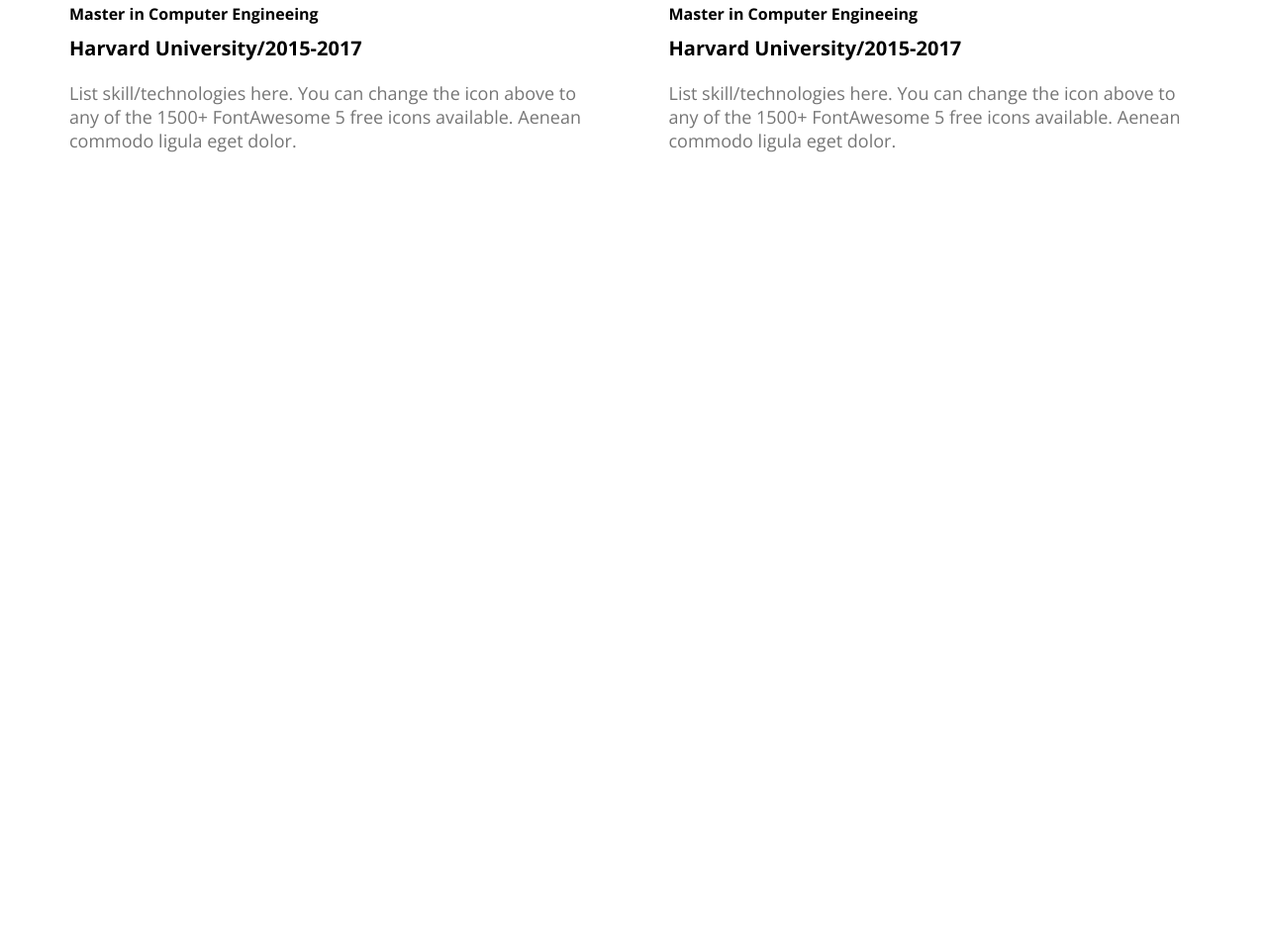
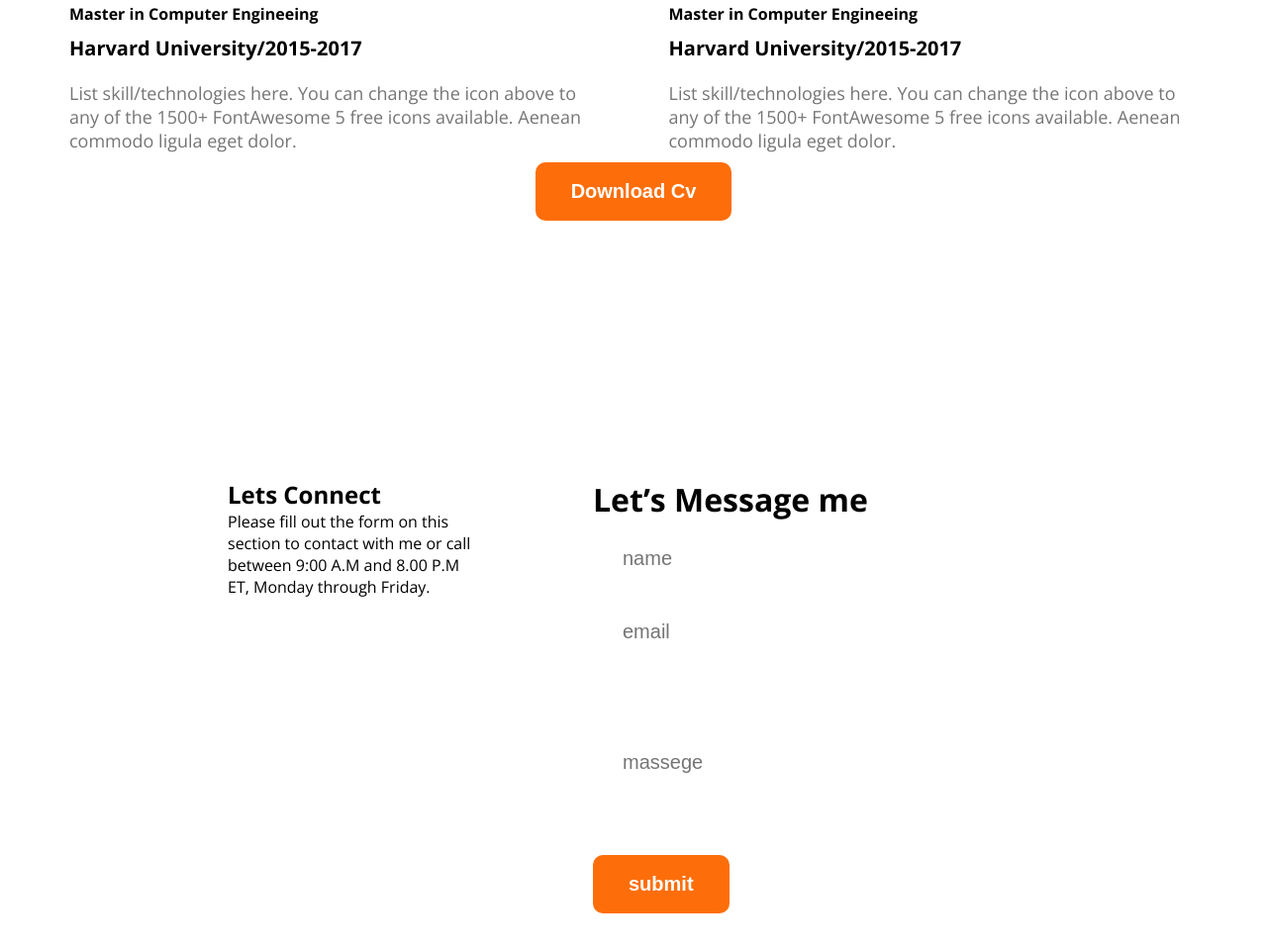
Before and after one commit to Mesbaul24402138/my-new-website, a plain HTML site: page index.html in a window 1280 px wide. Shown: the part 2853-3814 px from the top of the page at 99% size. Before the commit the page ends 3137 px from the top, so only its background shows below. Drawn offline with nearby package versions, Linux system fonts and the light colour scheme; a web font is replaced by a local one.

Commit message:
web finish

```diff
--- a/index.html
+++ b/index.html
@@ -106,21 +106,21 @@
                     <h3 class="resume-colum-tittle">My Education</h3>
                     <div class="exprience">
                         <h4 class="exprience-tittle">Master in Computer Engineeing</h4>
-                        <h3 class="exprience-sub-tittle">Harvard University/2015-2017</h3>
+                        <h5 class="exprience-sub-tittle">Harvard University/2015-2017</h5>
                         <p class="exprience-description">List skill/technologies here. You can change the icon above
 to any of the 1500+ FontAwesome 5 free icons available. Aenean commodo ligula eget dolor.</p>
                     </div>
                     <hr>
                     <div class="exprience">
                         <h4 class="exprience-tittle">Master in Computer Engineeing</h4>
-                        <h3 class="exprience-sub-tittle">Harvard University/2015-2017</h3>
+                        <h5 class="exprience-sub-tittle">Harvard University/2015-2017</h5>
                         <p class="exprience-description">List skill/technologies here. You can change the icon above
 to any of the 1500+ FontAwesome 5 free icons available. Aenean commodo ligula eget dolor.</p>
                     </div>
                     <hr>
                     <div class="exprience">
                         <h4 class="exprience-tittle">Master in Computer Engineeing</h4>
-                        <h3 class="exprience-sub-tittle">Harvard University/2015-2017</h3>
+                        <h5 class="exprience-sub-tittle">Harvard University/2015-2017</h5>
                         <p class="exprience-description">List skill/technologies here. You can change the icon above
 to any of the 1500+ FontAwesome 5 free icons available. Aenean commodo ligula eget dolor.</p>
                     </div>
@@ -129,33 +129,50 @@
                     <h3 class="resume-colum-tittle">My Exprience</h3>
                     <div class="exprience">
                         <h4 class="exprience-tittle">Master in Computer Engineeing</h4>
-                        <h3 class="exprience-sub-tittle">Harvard University/2015-2017</h3>
+                        <h5 class="exprience-sub-tittle">Harvard University/2015-2017</h5>
                         <p class="exprience-description">List skill/technologies here. You can change the icon above
 to any of the 1500+ FontAwesome 5 free icons available. Aenean commodo ligula eget dolor.</p>
                     </div>
                     <hr>
                     <div class="exprience">
                         <h4 class="exprience-tittle">Master in Computer Engineeing</h4>
-                        <h3 class="exprience-sub-tittle">Harvard University/2015-2017</h3>
+                        <h5 class="exprience-sub-tittle">Harvard University/2015-2017</h5>
                         <p class="exprience-description">List skill/technologies here. You can change the icon above
 to any of the 1500+ FontAwesome 5 free icons available. Aenean commodo ligula eget dolor.</p>
                     </div>
                     <hr>
                     <div class="exprience">
                         <h4 class="exprience-tittle">Master in Computer Engineeing</h4>
-                        <h3 class="exprience-sub-tittle">Harvard University/2015-2017</h3>
+                        <h5 class="exprience-sub-tittle">Harvard University/2015-2017</h5>
                         <p class="exprience-description">List skill/technologies here. You can change the icon above
 to any of the 1500+ FontAwesome 5 free icons available. Aenean commodo ligula eget dolor.</p>
                     </div>
                  </div>
 
             </div>
+            <button class="btn-primary cv-btn">Download Cv</button>
          </section>
 
         <!-- resume section is end -->
     </main>
     <footer>
+          <div class="footer-container">
+            <div class="footer-description">
+                <h2>Lets Connect</h2>
+                <p>Please fill out the form on this section to contact with me or call between 9:00 A.M and 8.00 P.M ET, Monday through Friday.</p>
+            </div>
 
+             <div class="footer-inputs">
+                <h1>Let’s Message me</h1>
+                <input class="name-input "  type="text" placeholder="name">
+                <br>
+                <input class="name-input" type="email" placeholder="email">
+                <br>
+                <input class="massage-input name-input"  type="text" placeholder="massege">
+                <br>
+                <input class="submit-input btn-primary"  type="submit"  value="submit">
+            </div>
+          </div>
     </footer>
 </body>
 </html>
--- a/style.css
+++ b/style.css
@@ -167,6 +167,10 @@
    margin-top:30px ;
    /* text-align: center; */
 }
+.resume-section{
+
+   text-align: center;
+}
 
 .resume-colum-tittle{
    margin-bottom:30px ;
@@ -176,10 +180,12 @@
 .resume-container{
    text-align: start;
 }
+
 .exprience-sub-tittle{
    margin: 10px 0 20px 0;
    font-size: 20px;
-   font-weight: 600px;
+
+
 
 }
 .exprience-description{
@@ -191,5 +197,43 @@
 .resume-section hr{
    margin:30px 5px ;
 }
+.cv-btn{
+ margin: 0 auto;
+}
 
 /* resume section is end */
+
+
+
+/* footer section is start */
+footer{
+   padding: 130px 230px;
+
+}
+.footer-container{
+   display: flex;
+   gap: 117px;
+     margin:0 auto;
+   justify-content: space-between;
+}
+.name-input{
+width: 451px;
+height: 64px;
+padding: 18px 30px 5px;
+border: none;
+border-radius: 5px;
+background-color: #ffffff;
+font-size: 20px;
+margin-bottom: 10px;
+}
+.massage-input{
+   height: 180px;
+   padding: 18px 30px 5px;
+}
+.name-input:focus{
+   border: 1px solid red;
+   outline: none;
+}
+
+
+/* footer section is end */
```
